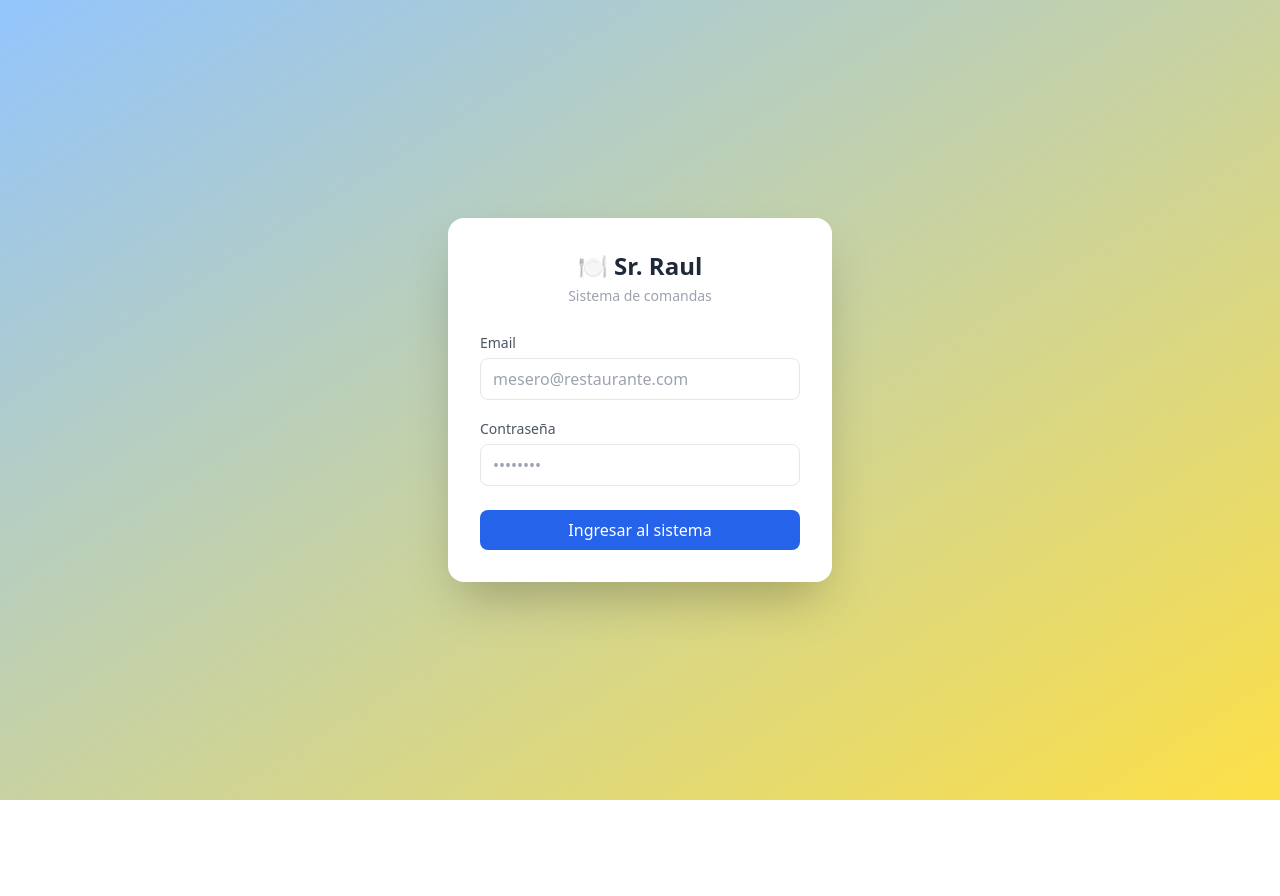
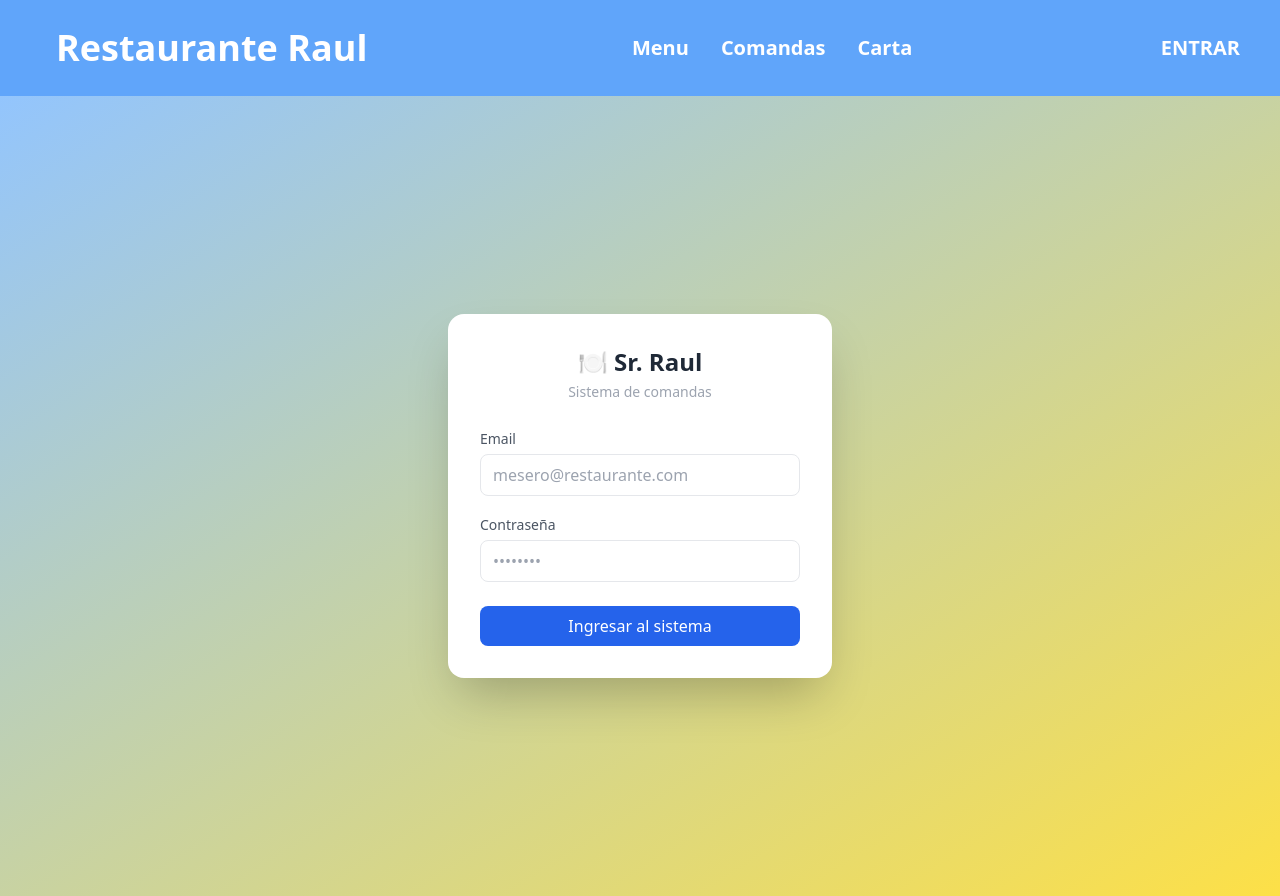
Before and after one commit to kannodi/REACTRP, a React (Vite) app: page /login in a window 1280 px wide. Before the commit the page ends 800 px from the top, so only its background shows below. Built offline with nearby package versions, Linux system fonts and the light colour scheme; no server answers.

Commit message:
Cambios - Pruebas navlink

```diff
--- a/src/App.jsx
+++ b/src/App.jsx
@@ -11,13 +11,14 @@ import ComandasPages from './pages/ComandasPage'
 function App() {
   return (
     <BrowserRouter>
+      <NavBar />
       <Routes>
         {/* Ruta por defecto */}
         <Route path="/" element={<Navigate to='/login' replace />} />
         <Route path="/login" element={<><LoginPage /></>} />
-        <Route path="/menu" element={<ProtectedRoute><NavBar /><MenuPage /></ProtectedRoute>} />
-        <Route path="/comandas" element={<ProtectedRoute><NavBar /><ComandasPages /></ProtectedRoute>} />
-        <Route path="/carta" element={<ProtectedRoute><NavBar /><CartaPage /></ProtectedRoute>} />
+        <Route path="/menu" element={<ProtectedRoute><MenuPage /></ProtectedRoute>} />
+        <Route path="/comandas" element={<ProtectedRoute><ComandasPages /></ProtectedRoute>} />
+        <Route path="/carta" element={<ProtectedRoute><CartaPage /></ProtectedRoute>} />
       </Routes>
     </BrowserRouter>
   )
--- a/src/components/NavBar.jsx
+++ b/src/components/NavBar.jsx
@@ -1,6 +1,8 @@
 import PropTypes from "prop-types"
 import { useNavigate } from "react-router-dom"
 import { useState, useEffect } from "react"
+import { Link, NavLink } from "react-router-dom"
+
 function NavBar({ nombreRestaurante = "Restaurante Raul" }) {
     const navigate = useNavigate();
     const [sesion, setSesion] = useState(!!localStorage.getItem('token'));
@@ -9,7 +11,6 @@ function NavBar({ nombreRestaurante = "Restaurante Raul" }) {
         const token = localStorage.getItem('token');
         setSesion(!!token);
     }, []);
-
     //cerrar sesion eliminando en token del localstorage
     const botonLogout = () => {
         if (confirm('¿Estas seguro de cerrar sesión?')) {
@@ -18,26 +19,29 @@ function NavBar({ nombreRestaurante = "Restaurante Raul" }) {
             navigate('/login');
         }
     }
+    const AccionesNav = ({ isActive }) => {
+        isActive
+            ? 'text-yellow-400 font-bold border-b-2 border-yellow-400 pb-1'
+            : 'hover:text-yellow-300 transition-colors'
+    }
 
     return (
         <>
-            <header>
-                <h1 className=' animate-pulse text-blue-600 text-4xl p-7' align='center' width='100%' height='100% '>{nombreRestaurante}</h1>
-            </header>
-            <nav className="flex items-center justify-between px-7 mb-3 bg-blue-400">
+            <nav className="flex items-center justify-between px-7 bg-blue-400">
+                <h1 className='  text-white text-4xl p-7' align='center' width='100%' height='100% '>{nombreRestaurante}</h1>
                 <div className=' flex gap-2'>
-                    <button className="  text-white font-bold text-xl rounded-full px-1 py-1 w-fit m-2 "><a href="/menu">Menu</a></button>
-                    <button className="  text-white font-bold text-xl rounded-full px-1 py-1 w-fit m-2 "><a href="/comandas">Comandas</a></button>
-                    <button className="  text-white font-bold text-xl rounded-full px-1 py-1 w-fit m-2 "><a href="/carta">Carta</a></button>
-                </div>
+                    <NavLink to='/menu' className="text-white font-bold text-xl rounded-full px-1 py-1 w-fit m-2 ">Menu</NavLink>
+                    <NavLink to='/comandas' className="text-white font-bold text-xl rounded-full px-1 py-1 w-fit m-2 ">Comandas</NavLink>
+                    <NavLink to='/carta' className="text-white font-bold text-xl rounded-full px-1 py-1 w-fit m-2 ">Carta</NavLink >
+                </div >
                 <div>
                     {sesion ? (
-                        <button onClick={botonLogout} className="  text-white font-bold text-xl rounded-full px-1 py-1 w-fit m-2 flex justify-end"><a href="/login">SALIR</a></button>
+                        <button onClick={botonLogout} className="text-white font-bold text-xl rounded-full px-1 py-1 w-fit m-2 flex justify-end">SALIR</button>
                     ) : (
-                        <button className="  text-white font-bold text-xl rounded-full px-1 py-1 w-fit m-2 flex justify-end"><a href="/login">ENTRAR</a></button>
+                        <button onClick={navigate('/login')} className="text-white font-bold text-xl rounded-full px-1 py-1 w-fit m-2 flex justify-end">ENTRAR</button>
                     )}
                 </div>
-            </nav>
+            </nav >
         </>
     );
 }
--- a/src/pages/ComandasPage.jsx
+++ b/src/pages/ComandasPage.jsx
@@ -34,7 +34,7 @@ const ComandasPages = () => {
 
     return (
         <>
-            <div className='flex items-center ml-10 mb-3 gap-2 '>
+            <div className='flex items-center ml-10 mb-3 gap-2 mt-3'>
                 <button onClick={handleMostrarMesas} className='bg-blue-400 text-white text-2xl font-bold p-2 rounded-xl m-2'>Mesas</button>
                 <button onClick={() => { handleTomarComanda(); setMesaSeleccionada(null); }} className='bg-blue-400 text-white text-2xl font-bold p-2 rounded-xl m-2'>Para llevar</button>
             </div>
--- a/src/pages/LoginPage.jsx
+++ b/src/pages/LoginPage.jsx
@@ -18,6 +18,7 @@ export default function LoginPage() {
             const data = await login(email, password);
             localStorage.setItem('token', data.token);
             console.log('Login exitoso — token guardado');
+
             navigate('/menu');
         } catch (err) {
             setError(err.response?.data?.message || 'Credenciales incorrectas');
```
